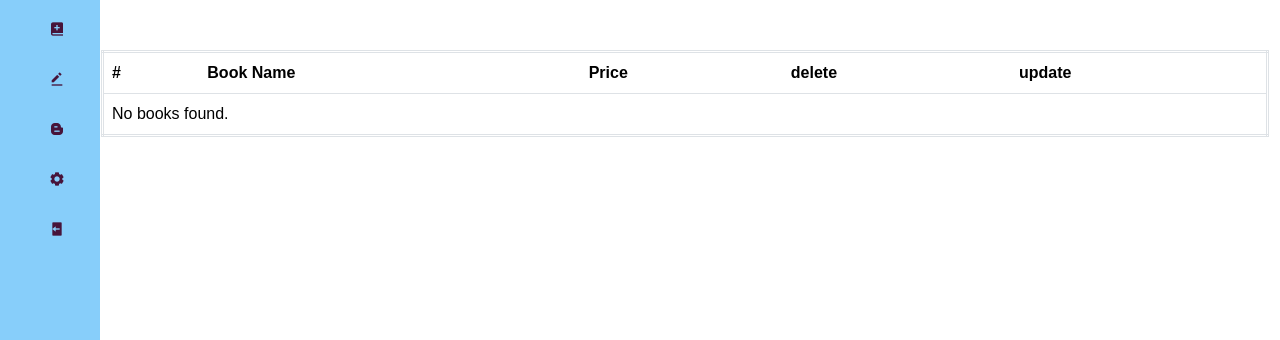
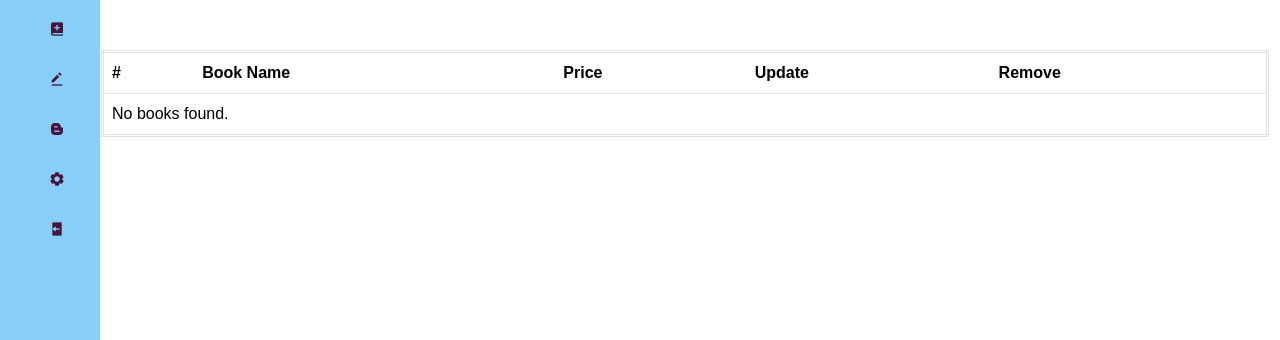
Before and after one commit to enkutatash/Book_Shop_IP, a PHP site: page /pages/admin.php in a window 1280 px wide. Shown: the part 96-436 px from the top of the page. Run offline with PHP 8.4, Linux system fonts and the light colour scheme; data that the repository does not hold is empty.

Commit message:
ui for admin

```diff
--- a/Book store final/backend/audioadd.php
+++ b/Book store final/backend/audioadd.php
@@ -63,7 +63,7 @@ if (isset($_POST['addbook'])) {
                     $result = $sql->execute();
 
                     if ($result) {
-                        header("Location: ../pages/admin.html");
+                        header("Location: ../pages/admin.php");
                         exit();
                     } else {
                         echo 'Error: Could not add the book';
--- a/Book store final/backend/bookadd.php
+++ b/Book store final/backend/bookadd.php
@@ -54,7 +54,7 @@ if (isset($_POST['addbook'])) {
                     $result = $sql->execute();
 
                     if ($result) {
-                        header("Location: ../pages/admin.html");
+                        header("Location: ../pages/admin.php");
                         exit();
                     } else {
                         echo 'Error: Could not add the book';
--- a/Book store final/pages/admin.php
+++ b/Book store final/pages/admin.php
@@ -14,15 +14,20 @@ session_start();
   <link href="https://cdn.jsdelivr.net/npm/bootstrap@5.3.2/dist/css/bootstrap.min.css" rel="stylesheet" integrity="sha384-T3c6CoIi6uLrA9TneNEoa7RxnatzjcDSCmG1MXxSR1GAsXEV/Dwwykc2MPK8M2HN" crossorigin="anonymous" />
   <title>Book Store</title>
   <style>
-    .btn{
+    .btn {
       cursor: pointer;
       background-color: #0b910b;
       color: #ffffff;
       font-size: 20px;
       border: none;
       border-radius: 10px;
+      padding: 10px 20px;
     }
 
+    .btn-remove {
+      background-color: red;
+      margin-left: 10px; /* Space between buttons */
+    }
   </style>
 </head>
 <body>
@@ -111,10 +116,8 @@ session_start();
           <th scope="col">#</th>
           <th scope="col">Book Name</th>
           <th scope="col">Price</th>
-          <th scope="col">delete</th>
-          <th scope="col">update</th>
-
-
+          <th scope="col">Update</th>
+          <th scope="col">Remove</th>
         </tr>
       </thead>
       <tbody>
@@ -142,54 +145,20 @@ session_start();
               echo "<th scope='row'>" . htmlspecialchars($row["id"]) . "</th>";
               echo "<td>" . htmlspecialchars($row['bookname']) . "</td>";
               echo "<td>" . htmlspecialchars($row['price']) . "</td>";
-echo "<td style='
-    cursor: pointer;
-    background-color: #0b910b;
-    color: #ffffff;
-    font-size: 20px;
-    border: none;
-    border-radius: 10px;
-    padding: 10px 20px;
-    text-align: center;
-    text-decoration: none;
-'>
-    <button style='
-        background-color: inherit;
-        border: none;
-        color: inherit;
-        cursor: pointer;
-        font-size: inherit;
-        width:30px;
-    '>Update</button>
+              echo "<td>
+                  <button class='btn'>Update</button>
               </td>";
-echo "<td style='
-    cursor: pointer;
-    background-color: red;
-    color: #ffffff;
-    font-size: 20px;
-    border: none;
-    border-radius: 10px;
-    padding: 10px 20px;
-    text-align: center;
-    text-decoration: none;
-'>
-    <button style='
-        background-color: inherit;
-        border: none;
-        color: inherit;
-        cursor: pointer;
-        font-size: inherit;
-        width:30px;
-    '>Remove</button>
+              echo "<td>
+                  <button class='btn btn-remove'>Remove</button>
               </td>";
               echo "</tr>";
+          }
 
-            }
           } else {
-            echo "<tr><td colspan='3'>No books found.</td></tr>";
+            echo "<tr><td colspan='5'>No books found.</td></tr>";
           }
         } catch (PDOException $e) {
-          echo "<tr><td colspan='3'>Error: " . $e->getMessage() . "</td></tr>";
+          echo "<tr><td colspan='5'>Error: " . $e->getMessage() . "</td></tr>";
         }
         ?>
       </tbody>
```
Also changed, not shown: Book store final/css/style.css (line endings or trailing spaces). Lines whose indentation alone changed are shown as unchanged.
